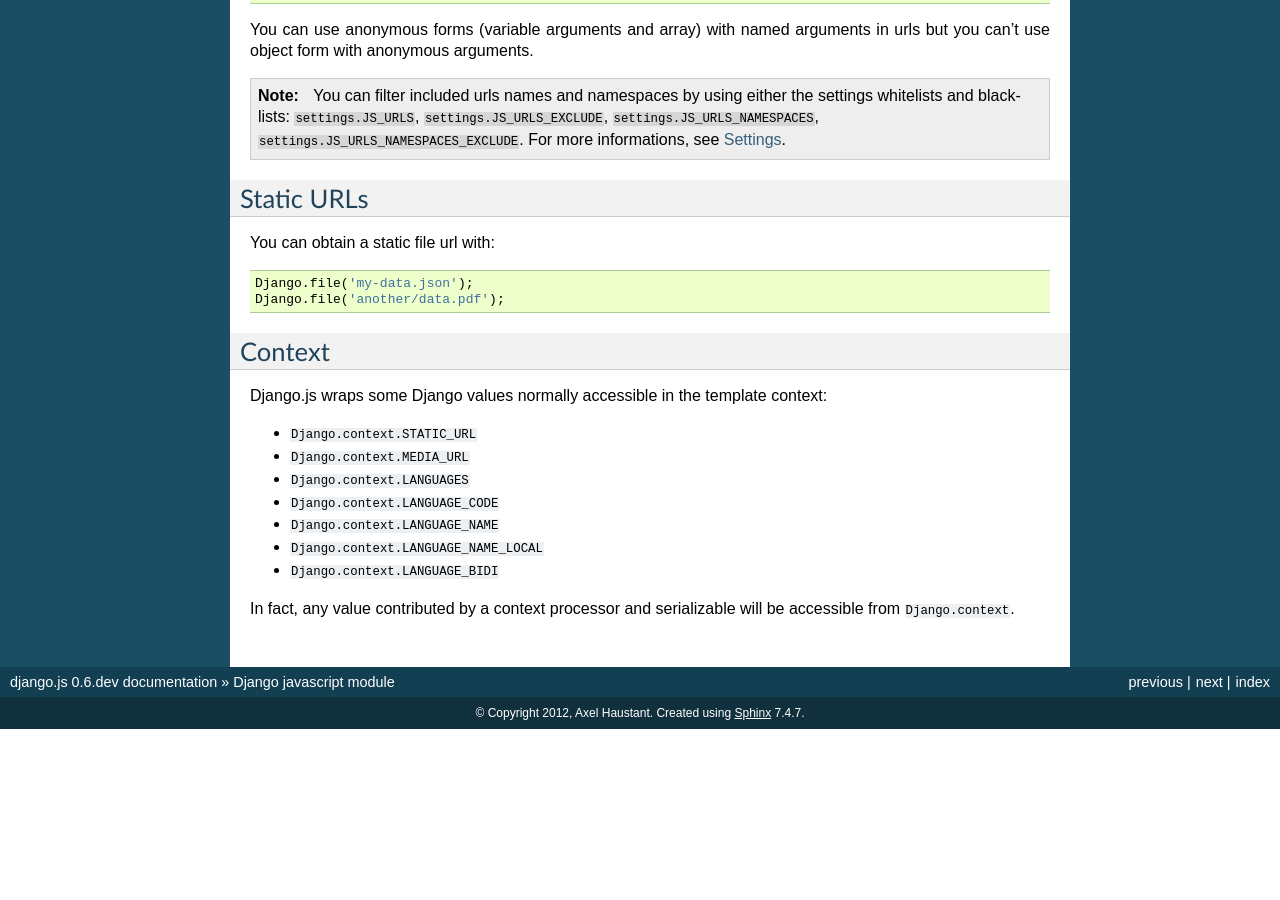
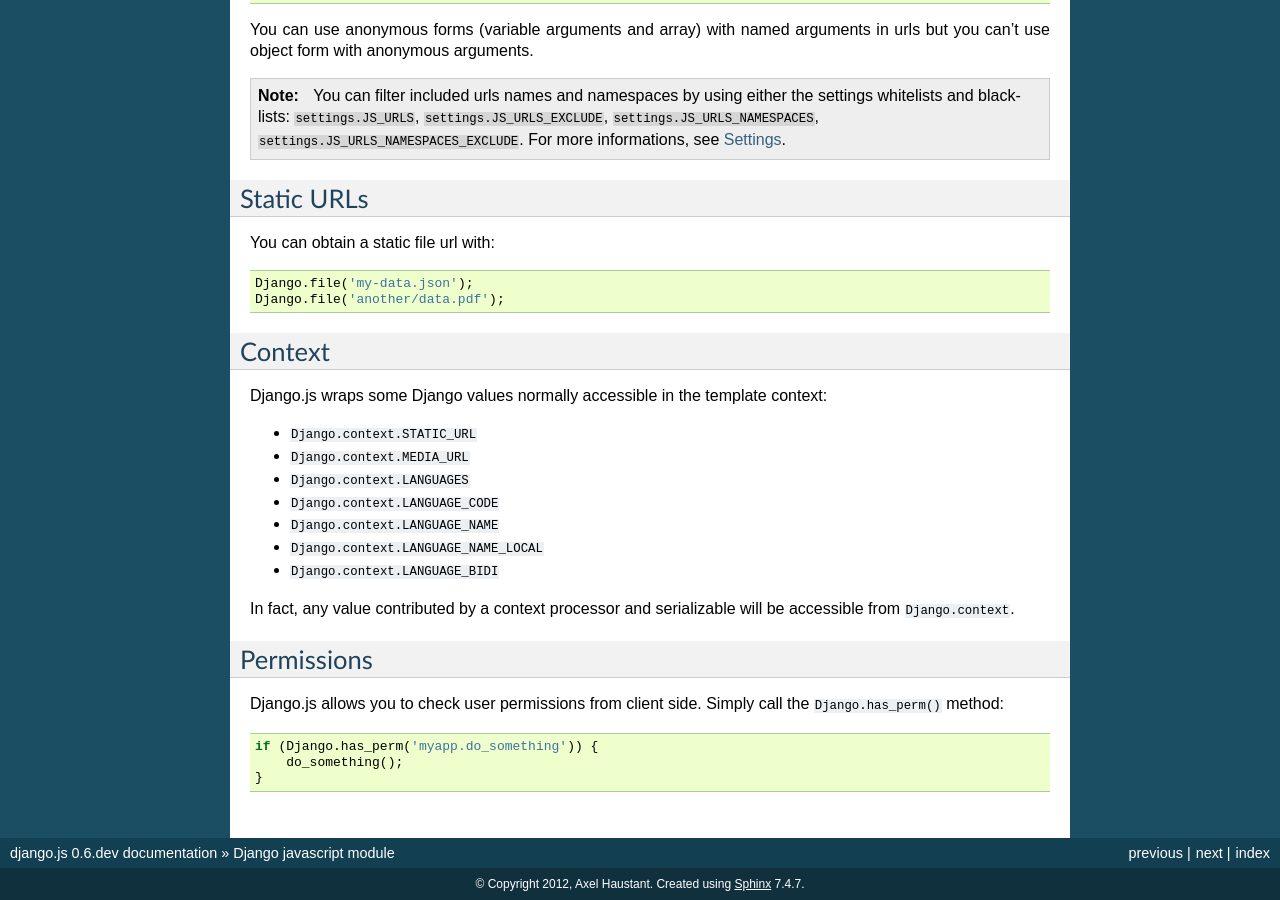
Before and after one commit to noirbizarre/django.js, a Sphinx documentation site: the page built from doc/djangojs.rst, in a window 1280 px wide and 900 px high, scrolled down 585 px. Built offline with Sphinx 7.4.7, drawn with Linux system fonts in a browser that asks for light colours; before the commit the page ends 1314 px from its top, so only the background shows below that.

Commit message:
Updated documentation

```diff
--- a/CHANGELOG.rst
+++ b/CHANGELOG.rst
@@ -4,6 +4,7 @@ Changelog
 Current
 -------
 
+- Added permissions support
 - Added ``booleans`` context processor
 - Added jQuery 1.9.0 and jQuery Migrate 1.0.0
 - Upgraded QUnit to 1.11.0
--- a/doc/djangojs.rst
+++ b/doc/djangojs.rst
@@ -71,3 +71,14 @@ Django.js wraps some Django values normally accessible in the template context:
 - ``Django.context.LANGUAGE_BIDI``
 
 In fact, any value contributed by a context processor and serializable will be accessible from ``Django.context``.
+
+Permissions
+-----------
+
+Django.js allows you to check user permissions from client side. Simply call the ``Django.has_perm()`` method:
+
+.. code-block:: javascript
+
+    if (Django.has_perm('myapp.do_something')) {
+        do_something();
+    }
```
